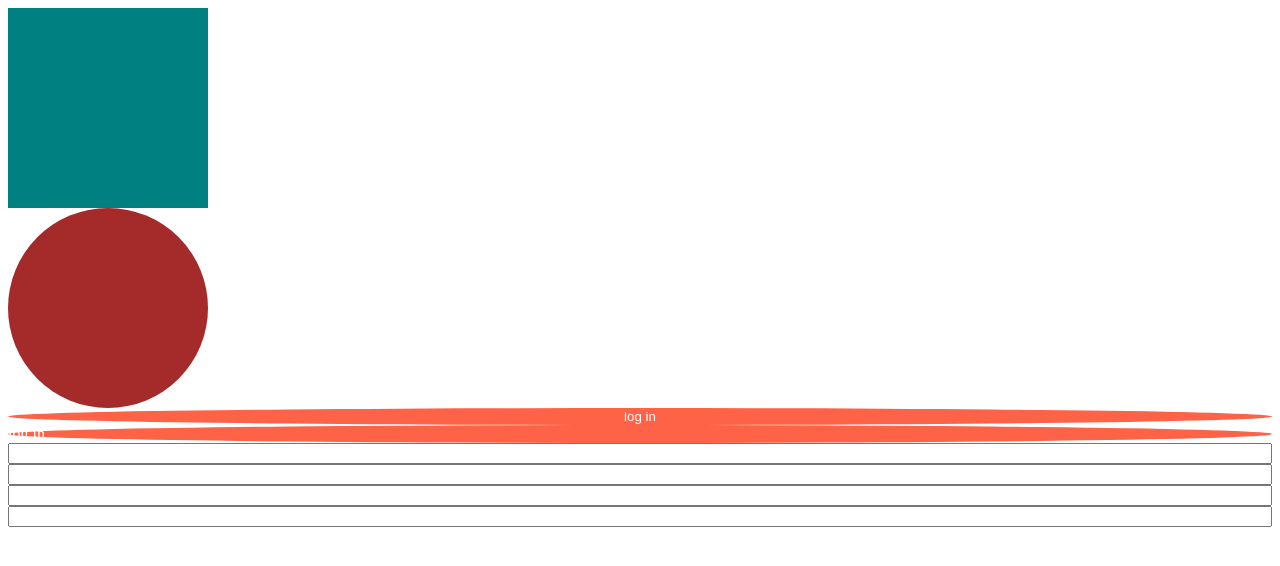
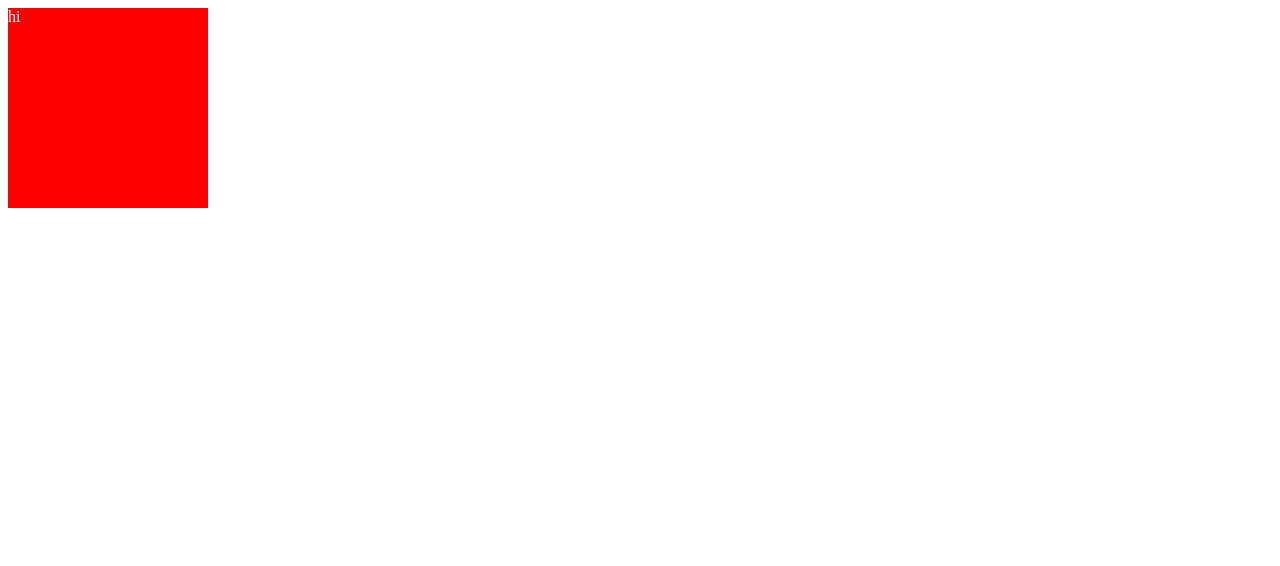
Before and after one commit to EumMericano-Study/react-masterclass, a React (Create React App) app: page / in a window 1280 px wide. Shown: the top 566 px of the page. Built offline with nearby package versions, Linux system fonts and the light colour scheme.

Commit message:
learn: Set span style in component

```diff
--- a/src/App.js
+++ b/src/App.js
@@ -2,48 +2,26 @@ import styled from "styled-components";
 
 function App() {
   return (
-    <Father>
-      <Box bgColor="teal" />
-      <Circle bgColor="brown" />
-
-      <Button>log in</Button>
-      {/* 버튼을 a링크처럼 사용하려할 때  */}
-      <Button as="a" href="/">
-        log in
-      </Button>
-      <Input />
-      <Input />
-      <Input />
-      <Input />
-    </Father>
+    <Wrapper>
+      <Box>
+        <span>hi</span>
+      </Box>
+    </Wrapper>
   );
 }
 
 export default App;
 
-const Father = styled.div`
+const Wrapper = styled.div`
   display: flex;
-  flex-direction: column;
 `;
 
 const Box = styled.div`
-  background-color: ${(props) => props.bgColor};
   width: 200px;
   height: 200px;
+  background-color: red;
+
+  span {
+    color: white;
+  }
 `;
-
-const Circle = styled(Box)`
-  border-radius: 100px;
-`;
-
-const Button = styled.button`
-  background-color: tomato;
-  color: white;
-  border: 0;
-  border-radius: 50%;
-`;
-
-// 모든 컴포넌트에 html 속성 추가하는 법
-const Input = styled.input.attrs({ required: true, maxLength: 20 })`
-  background-color: "tomato";
-`;
```
